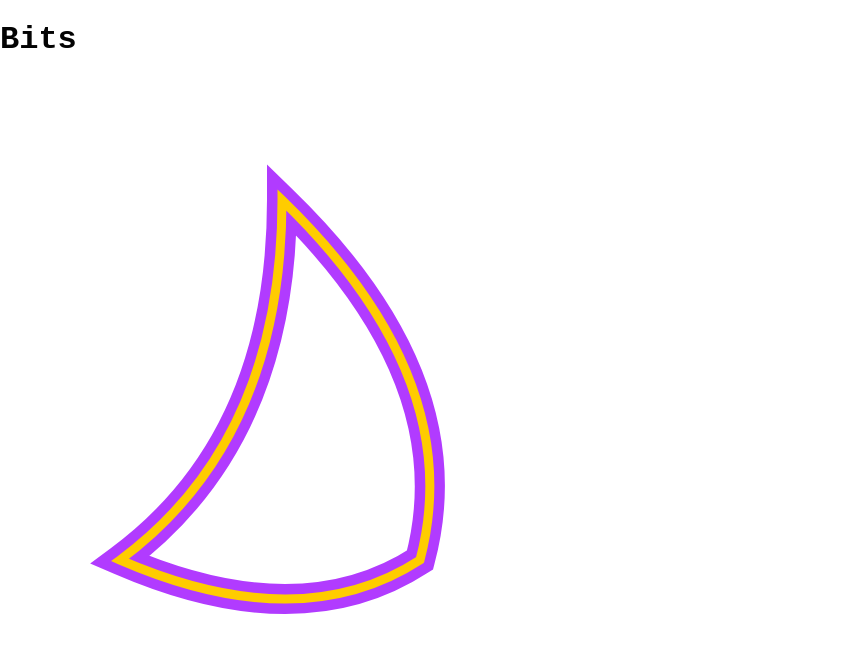
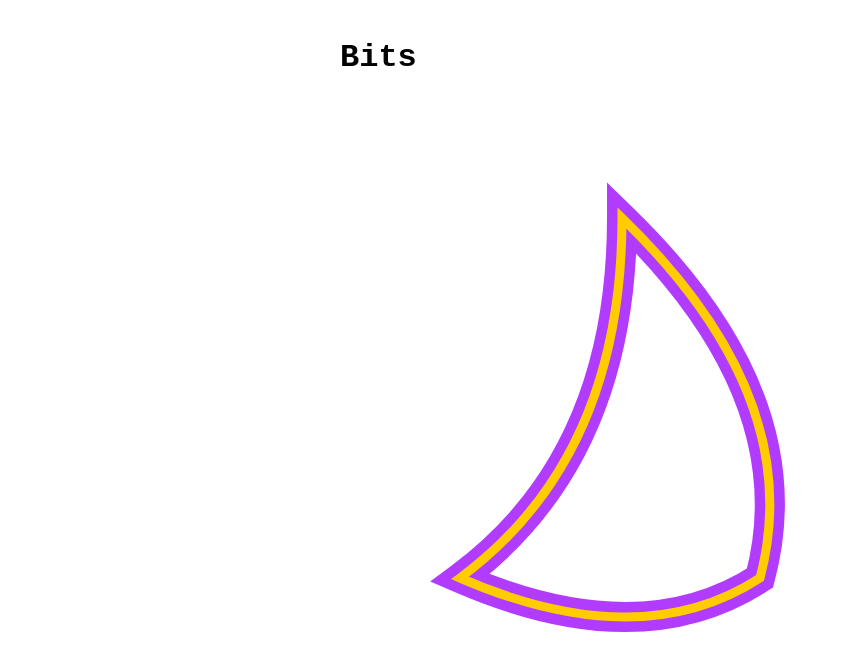
Before and after one commit to endremborza/bits, a SvelteKit app: page / in a window 1280 px wide. Shown: the top 670 px of the page, without its empty margins (0-846 px from the left). Built offline with nearby package versions, Linux system fonts and the light colour scheme.

Commit message:
move styles

```diff
--- a/src/routes/+page.svelte
+++ b/src/routes/+page.svelte
@@ -2,7 +2,6 @@
 	let d = 'M 20 80 Q 50 93 70 80 Q 78 50 47 20 Q 47 60 20 80 z';
 	let svgEl: SVGSVGElement;
 
-	// Normalize paint values: rgba(..., 0) → 'none'
 	function normalizePaint(v: string) {
 		if (!v) return '';
 		if (v === 'none') return 'none';
@@ -19,7 +18,6 @@
 		return Number.isFinite(n) ? String(n) : v;
 	};
 
-	// Inline computed styles from the *original* DOM SVG into a deep clone.
 	function inlineSVG(svg: SVGSVGElement): SVGSVGElement {
 		// Deep clone first (structure & attributes are preserved)
 		const clone = svg.cloneNode(true) as SVGSVGElement;
@@ -129,6 +127,8 @@
 	}
 </script>
 
+<div class="container">
+	<div class="content padded">
 		<h1>Bits</h1>
 
 		<svg viewBox="0 0 100 100" bind:this={svgEl} preserveAspectRatio="xMidYMid meet">
@@ -139,6 +139,8 @@
 		<div style="margin-top: 1rem; display:none; gap: .5rem;">
 			<button on:click={() => exportPNG('bits.png', 6)}>Export PNG</button>
 			<button on:click={() => exportStandaloneSVG('bits.svg')}>Export SVG</button>
+		</div>
+	</div>
 </div>
 
 <style>
@@ -157,4 +159,12 @@
 		stroke: var(--hit-yellow);
 		stroke-width: 1.5px;
 	}
+
+	.container {
+		display: flex;
+		justify-content: center;
+	}
+	.content {
+		max-width: 800px;
+	}
 </style>
```
Lines whose indentation alone changed are shown as unchanged.
